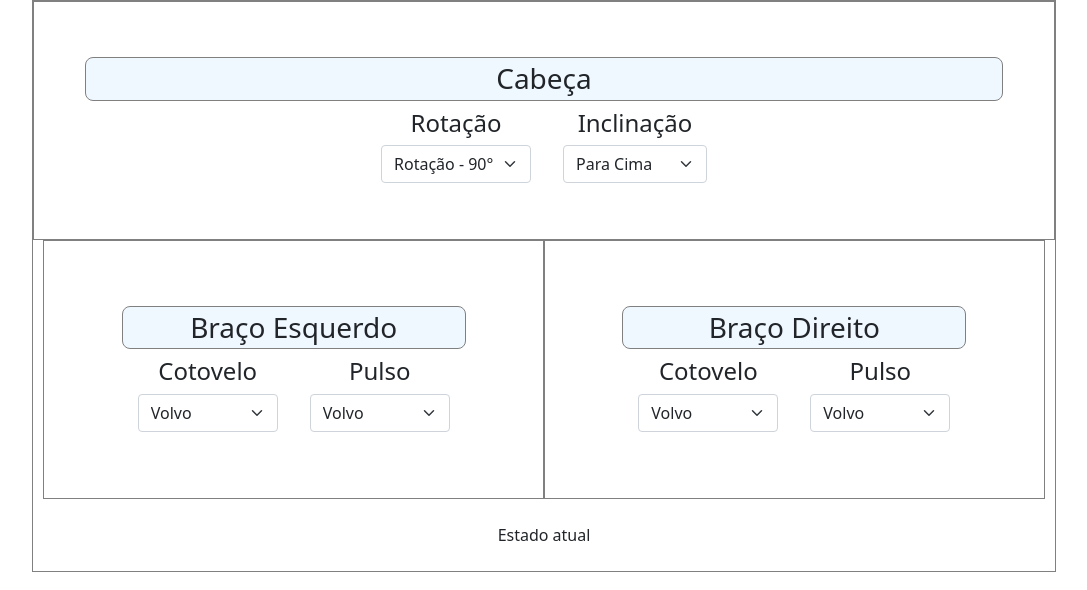
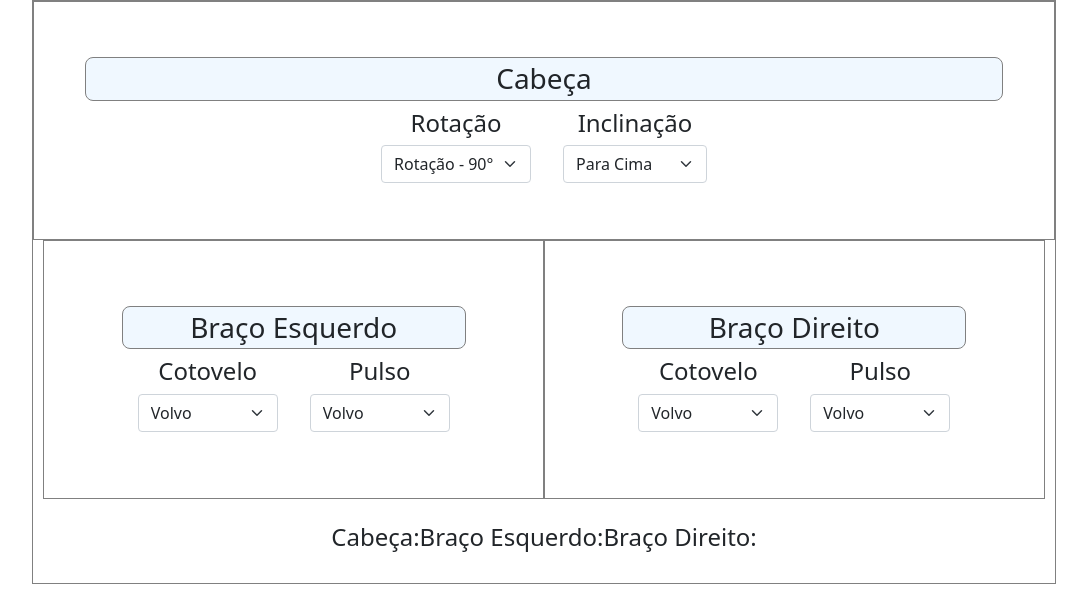
Before and after one commit to carlamaximo/teste-martinelli, a React (Create React App) app: page / in a window 1280 px wide. Shown: the top 590 px of the page, without its empty margins (96-1183 px from the left). Built offline with nearby package versions, Linux system fonts and the light colour scheme.

Commit message:
alteracoes main

```diff
--- a/src/components/EstadoAtual.tsx
+++ b/src/components/EstadoAtual.tsx
@@ -2,8 +2,10 @@ import React from 'react';
 
 const EstadoAtual:React.FC = () => {
   return (
-    <div className="my-3 mx-auto my-4">
-      Estado atual
+    <div className="my-3 mx-auto my-4 d-flex">
+      <h4>Cabeça:</h4>
+      <h4>Braço Esquerdo:</h4>
+      <h4>Braço Direito:</h4>
     </div>
   );
 }
```
